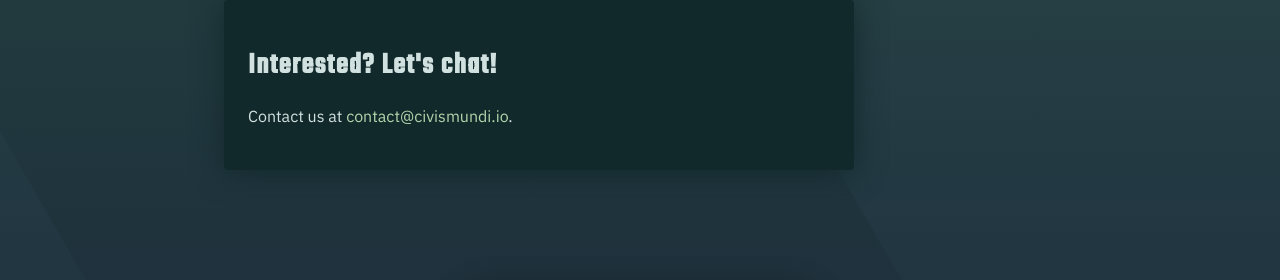
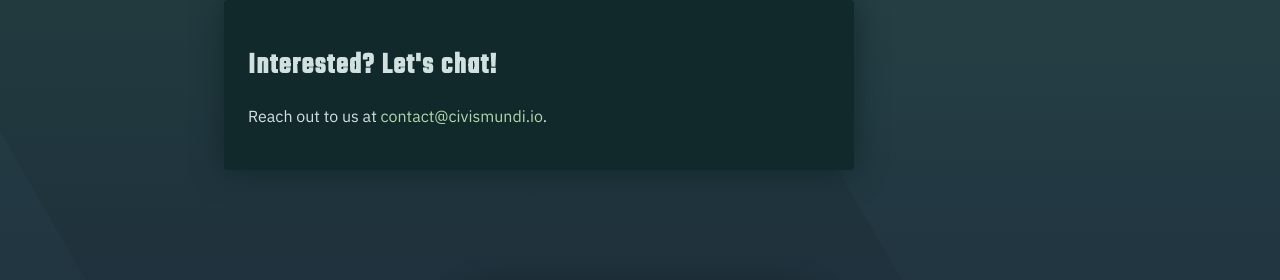
Before and after one commit to civis-mundi/civis-mundi.github.io, a Jekyll site: the page built from index.html, in a window 1280 px wide and 900 px high, scrolled down 2081 px. Shown: the part 270-550 px from the top of the window. Built offline with Jekyll 4.4.1, drawn with Linux system fonts in a browser that asks for light colours.

Commit message:
Edited contact message

```diff
--- a/index.html
+++ b/index.html
@@ -94,7 +94,7 @@
 <div class="content-panel-lesser">
     <h2>Interested? Let's chat!</h2>
     <p>
-        Contact us at <a href="mailto:contact@civismundi.io">contact@civismundi.io</a>.
+        Reach out to us at <a href="mailto:contact@civismundi.io">contact@civismundi.io</a>.
     </p>
 </div>
 
--- a/pages/product.html
+++ b/pages/product.html
@@ -96,7 +96,7 @@
 <div class="content-panel-lesser">
     <h2>Interested? Let's chat!</h2>
     <p>
-        Contact us at <a href="mailto:contact@civismundi.io">contact@civismundi.io</a>.
+        Reach out to us <a href="mailto:contact@civismundi.io">contact@civismundi.io</a>.
     </p>
 </div>
 
```
